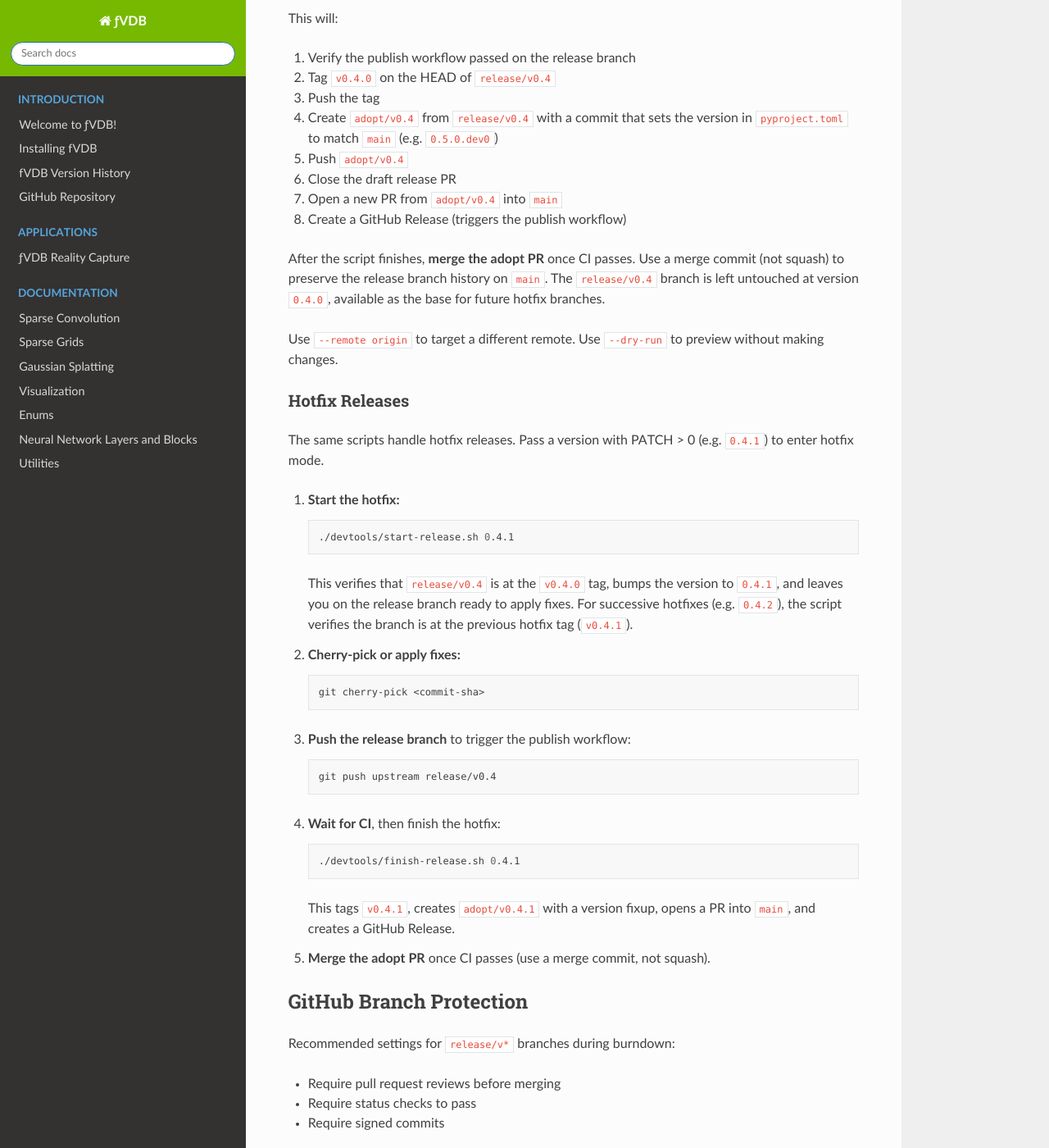
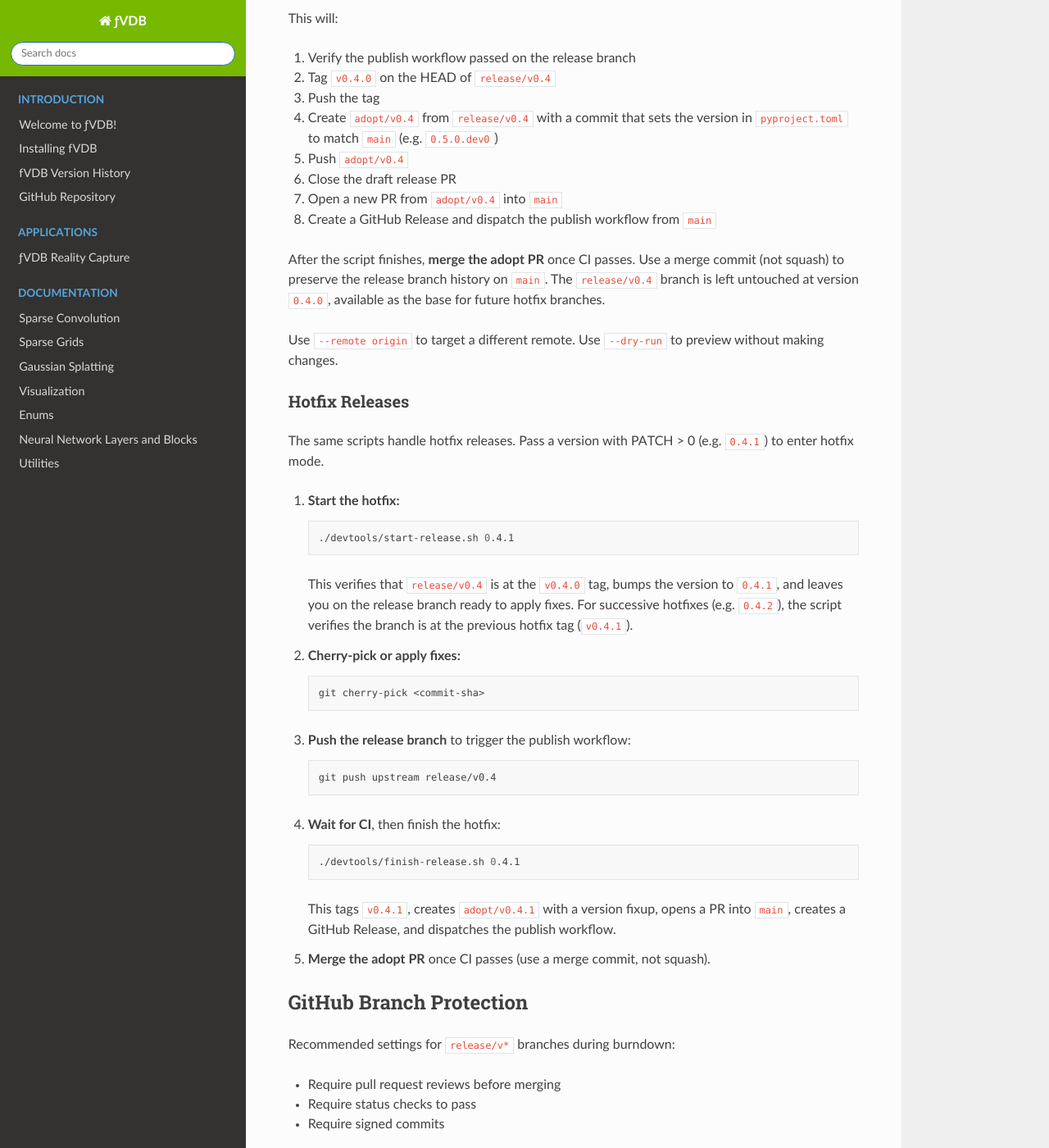
Before and after one commit to openvdb/fvdb-core, a Sphinx documentation site: the page built from docs/release-process.md, in a window 1280 px wide and 1400 px high, scrolled down 3234 px. Shown: the whole window at 82% size. Built offline with Sphinx 7.4.7 and the Read the Docs theme 3.1.0, drawn with Linux system fonts in a browser that asks for light colours; pages that are not in the unit, such as notebooks, are missing from menus; some of the changed text lies outside the part shown.

Commit message:
Removed trigger for release trigger in `publish.yml` in favour of running it directly in finish-release.sh.  This is because the GH Action trigger always runs the job definition as it is on the tag that triggers it and we have fixes that we have in the job definition in `main` for the package publish process.
Signed-off-by: Jonathan Swartz <jonathan@jswartz.info>

````diff
--- a/docs/release-process.md
+++ b/docs/release-process.md
@@ -139,7 +139,7 @@ This will:
 5. Push `adopt/v0.4`
 6. Close the draft release PR
 7. Open a new PR from `adopt/v0.4` into `main`
-8. Create a GitHub Release (triggers the publish workflow)
+8. Create a GitHub Release and dispatch the publish workflow from `main`
 
 After the script finishes, **merge the adopt PR** once CI passes. Use a
 merge commit (not squash) to preserve the release branch history on `main`.
@@ -178,7 +178,8 @@ The same scripts handle hotfix releases. Pass a version with PATCH > 0
    ./devtools/finish-release.sh 0.4.1
    ```
    This tags `v0.4.1`, creates `adopt/v0.4.1` with a version fixup, opens
-   a PR into `main`, and creates a GitHub Release.
+   a PR into `main`, creates a GitHub Release, and dispatches the publish
+   workflow.
 
 5. **Merge the adopt PR** once CI passes (use a merge commit, not squash).
 
@@ -200,7 +201,7 @@ During code freeze, additionally:
 | Script | Purpose |
 |--------|---------|
 | `devtools/start-release.sh` | Create release branch (or prepare hotfix), bump versions, open PR |
-| `devtools/finish-release.sh` | Tag release, create adopt branch + PR, create GitHub Release |
+| `devtools/finish-release.sh` | Tag release, create adopt branch + PR, create GitHub Release, dispatch publish |
 | `devtools/test-release-scripts.sh` | End-to-end tests for the release scripts (including hotfix) |
 
 All scripts support `--help`, `--dry-run`, and `--remote <name>` flags.
````
Also changed, not shown: 2 other files.
